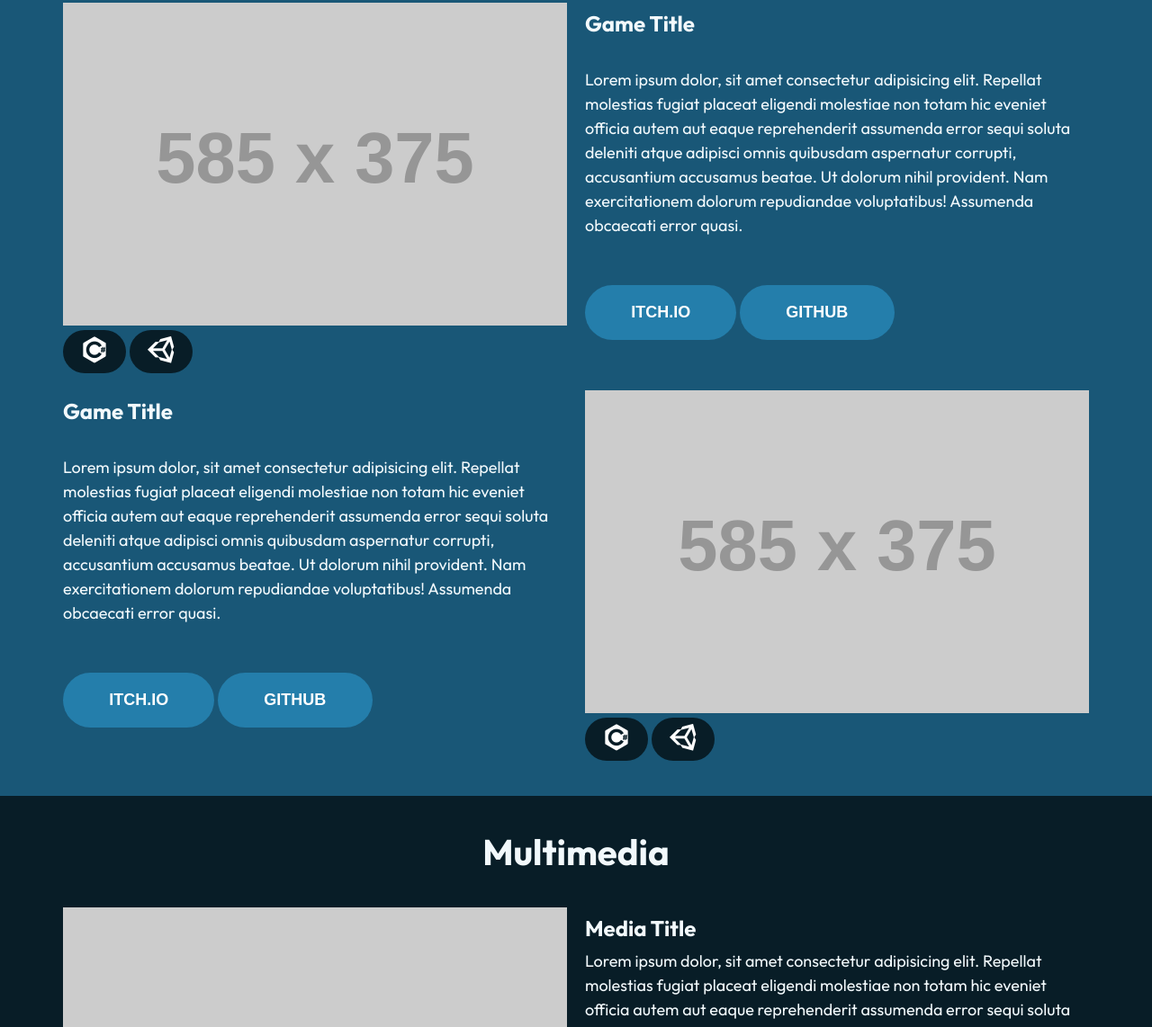
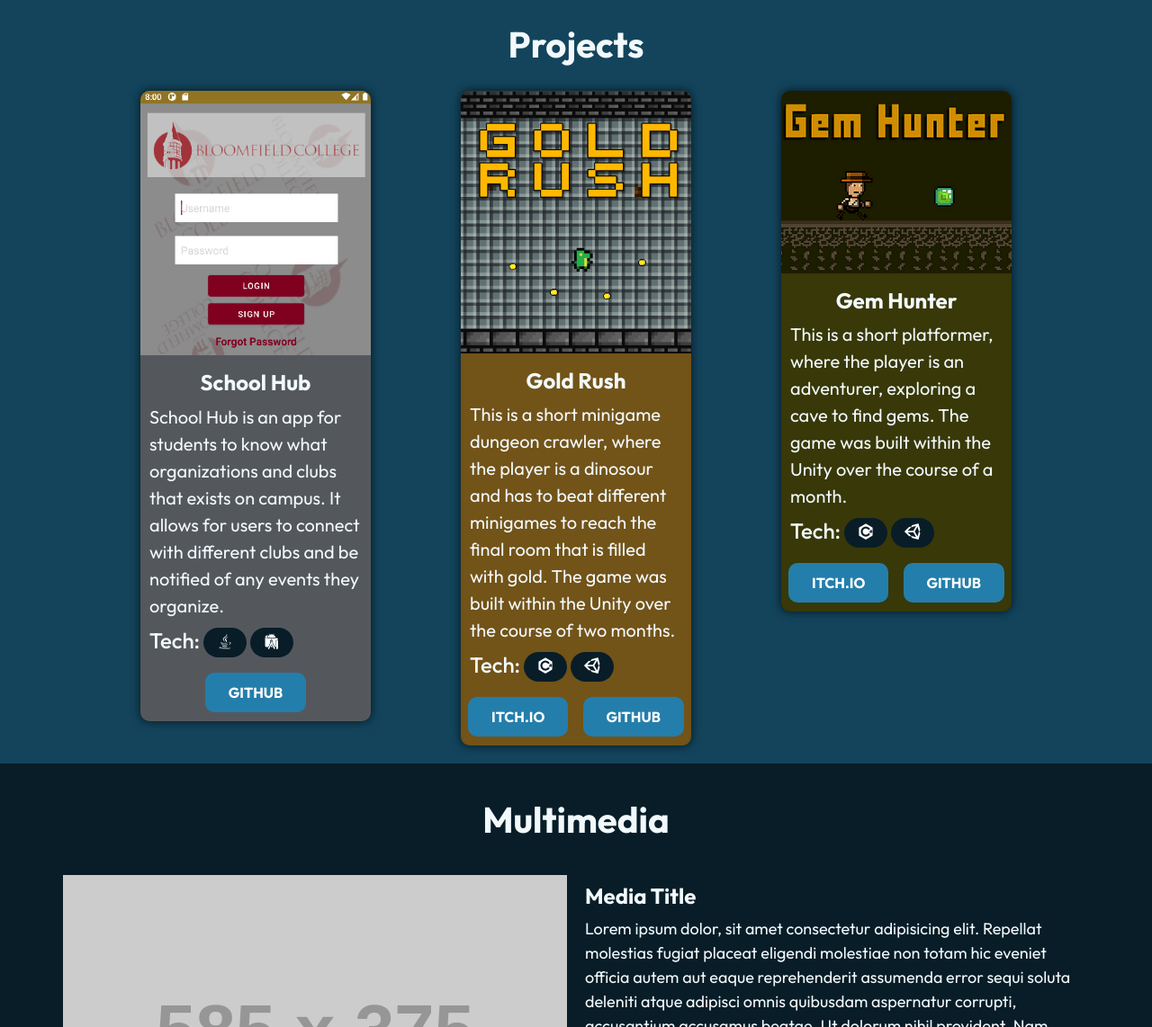
Before and after one commit to Abe-54/Personal-Website, a plain HTML site: page index.html in a window 1280 px wide. Shown: the part 1658-2800 px from the top of the page at 90% size. Drawn offline with nearby package versions, Linux system fonts and the light colour scheme; placeholder pictures from the web are drawn by us.

Commit message:
Changed Games Section to Projects Section and changed project section layout

```diff
--- a/css/styles.css
+++ b/css/styles.css
@@ -104,17 +104,14 @@ a {
 }
 
 .tag--small {
-  font-size: 1.6rem;
+  font-size: 2rem;
   padding: 0.5rem 1.5rem;
 }
 
 @media screen and (min-width: 1024px) {
   .tag {
     border-radius: 3rem;
-    font-size: 3rem;
-  }
-  .tag--small {
-    font-size: 1.2rem;
+    font-size: 1.8rem;
   }
 }
 
@@ -323,7 +320,7 @@ a {
     font-size: 1.8rem;
     font-weight: 600;
     margin: 1rem 0;
-    outline: 0;
+    /* outline: 0; */
     padding: 2rem 4vw;
     text-align: center;
     text-transform: uppercase;
@@ -370,7 +367,7 @@ a {
 
 .hero__image {
     width: 100%;
-    margin-top: 5rem;
+    margin-top: 3rem;
 }
 
 .circle {
@@ -390,6 +387,10 @@ a {
 @media screen and (min-width: 945px) {
     .hero {
         padding-top: 5rem ;
+    }
+
+    .hero__image {
+        margin-top: 5rem;
     }
 
     .hero-image__container {
@@ -417,7 +418,7 @@ a {
 
 .circle--about {
     background: var(--color-1200);
-    max-width: 50vw;
+    max-width: 75%;
     display: flex;
     align-content: center;
     padding-top: 5rem;
@@ -431,9 +432,13 @@ a {
     margin: 1rem 0;
 }
 
+.about-me--text {
+    max-height: min-content;
+}
+
 @media screen and (min-width: 768px) {
     .circle--about {
-        max-width: 25vw;
+        /* max-width: 25vw; */
     }
 }
 
@@ -459,62 +464,123 @@ a {
     }
 }
 
-/* Games Block*/
+/* Projects Block*/
 
-.block--games {
+.block--project {
     background: var(--color-1200);
 }
 
-.game {
-    gap: 0rem 2rem;
-    margin: 2rem 0rem;
+.project--item {
+    max-width: 60vw;
 }
 
-.game__heading {
+.project__heading {
     margin: 1rem 0;
 }
 
-.game__image {
+.project__image {
     width: 100%;
     margin-bottom: 0;
+}
+
+.divider {
+    height: 20px;
+    width: 100%;
+    background: var(--color-1400);
+    display: flex;
+    justify-content: center;
+    margin: auto;
+    border-radius: 3rem;
 }
 
 .tools--list .list__item{
     display: inline-block;
     margin-top: 0rem;
+    margin-bottom: 0rem;
+
+}
+
+.list__title {
+    margin: 0 0 0 1rem;
+    font-weight: 500;
 }
 
 .tools--list {
-    margin: 0;
+    margin: 0rem;
+    padding: 1rem 0rem;
 }
 
-.game__description {
+.project__description {
     display: flex;
     flex-wrap: wrap;
     justify-content: center;
+    padding: 0rem 1rem;
+    font-size: 2rem;
 }
 
-@media screen and (min-width: 768px) {
-  .game:nth-of-type(even) .game__content {
-    order: 1;
-  }
+.project__description p {
+    margin:0;
+}
 
-  .game:nth-of-type(odd) .game__accesories {
-    justify-content: start;
-  }
+.project__flex__list {
+    display: flex;
+    flex-direction: column;
+    flex-wrap: wrap;
+    justify-content: center;
+    align-content: center;
+    gap: 3rem 10rem;
+}
 
-  .game:nth-of-type(odd) .game__accesories .btn{
-    margin-right: 2rem;
-  }
+.project__links {
+    display: flex;
+    flex-wrap: wrap;
+    justify-content: space-around;
+}
 
-  .game:nth-of-type(even) .game__accesories .btn {
-    margin-left: 2rem;
-  }
+.project__links .btn {
+    border-radius: 10px;
+    padding: 1rem 2vw;
+    transition: all .2s ease-in-out;
+    font-size: 1.6rem;
+}
 
-  .game__description {
-    justify-content: start;
+.card--project {
+    border-radius: 10px;
 }
+
+.card--school-hub {
+    background: #54585d;
 }
+
+.card--gold-rush {
+    background: #725318;
+}
+
+.card--gem-hunter {
+    background: #383808;
+}
+
+.project__links .btn:hover {
+    transform: scale(1.1);
+}
+
+.continer--projects {
+    max-width: 110%;
+}
+
+@media screen and (min-width: 1024px) {
+    .project__flex__list {
+        flex-direction: row;
+        /* gap: 0rem; */
+    }
+}
+
+@media screen and (min-width: 1230px) {
+    .project--item {
+        max-width: 20dvw;
+    }
+}
+
 
 /* Multimedia */
 
--- a/index.html
+++ b/index.html
@@ -30,7 +30,7 @@
       <li class="nav__item"><a href="#home">Home</a></li>
       <li class="nav__item"><a href="#about">About Me</a></li>
       <li class="nav__item"><a href="#skills">Skills</a></li>
-      <li class="nav__item"><a href="#games">Games</a></li>
+      <li class="nav__item"><a href="#projects">Projects</a></li>
       <li class="nav__item"><a href="#multimedia">Multimedia</a></li>
       <li class="nav__item"><a href="#socials">Socials</a></li>
     </ul>
@@ -41,9 +41,9 @@
       <header class="block__header hero__content">
         <h1 class="block__heading">Abraham Rubio</h1>
         <p class="hero__tagline">
-          Software Engineer | Game Developer | Web Developer
+          Android Developer | Game Developer | Web Developer
           <br><br>
-          Lorem ipsum dolor, sit amet consectetur adipisicing elit. Exercitationem, dignissimos?
+          A developer who enjoys programming and bringing ideas to life through code!
         </p>
 
         <button class="btn btn--primary">Resume</button>
@@ -60,12 +60,17 @@
   <section class="block block--about" id="about">
     <div class="container">
       <article class="grid grid--1x2">
-        <div>
+        <div class="about-me--text">
           <h2 class="section__heading">About Me</h2>
-          <p>
-            Lorem ipsum dolor sit amet consectetur adipisicing elit. Ea
-            voluptatum consectetur necessitatibus non magnam illum nesciunt,
-            soluta quibusdam deserunt quia!
+          <p> I’m a Software Developer. </p>
+          <p><strong>Officially</strong>, my work is to code websites, program game mechanics, or even create mobile
+            apps. I have to write
+            tests to ensure the code works as intended and fix the numerous bugs that eventually make themselves known.
+          </p>
+
+          <p><strong>But really?</strong> I convert someone’s dream into reality. Whether that be through creating their
+            dream webpage,
+            application, or video game. I break down the problem they want to solve and design a solution for them.</p>
           </p>
         </div>
         <div class="circle circle--about">
@@ -135,59 +140,110 @@
     </div>
   </section>
 
-  <section class="block block--games" id="games">
-    <div class="container">
+  <section class="block block--projects" id="projects">
+    <div class="container continer--projects">
       <header class="block__header">
-        <h2 class="block__heading">Games</h2>
+        <h2 class="block__heading">Projects</h2>
       </header>
-      <article class="grid grid--1x2 game">
-        <div class="game__content">
-          <img class="game__image" src="https://via.placeholder.com/585x375" alt="" />
-          <div class="game__accesories">
-            <ul class="list tools--list">
-              <li class="list__item"><span class="tag tag--primary"><i class="devicon-csharp-plain"></i></span></li>
-              <li class="list__item"><span class="tag tag--primary"><i class="devicon-unity-original"></i></span></li>
-            </ul>
+
+      <div class="project__flex__list">
+        <div class="project--item">
+          <div class="card card--primary card--project card--school-hub">
+            <div class="project__content">
+              <img class="project__image" src="images/school_hub.png" alt="Picture of School Hub android application" />
+            </div>
+            <div class="project__description">
+              <h3 class="project__heading">School Hub</h3>
+              <p>
+                School Hub is an app for students to know what organizations and clubs that exists on campus. It allows
+                for users to connect with different clubs and be notified of any events they organize.
+              </p>
+            </div>
+            <div class="project__accesories">
+              <ul class="list tools--list">
+                <li class="list__item">
+                  <h3 class="list__title">Tech:</h3>
+                </li>
+                <li class="list__item"><span class="tag tag--primary tag--small"><i
+                      class="devicon-java-plain"></i></span>
+                </li>
+                <li class="list__item"><span class="tag tag--primary tag--small"><i
+                      class="devicon-androidstudio-plain"></i></span>
+                </li>
+              </ul>
+            </div>
+            <div class="project__links">
+              <a class="btn btn--primary" href="https://github.com/Abe-54/School-Hub" target="_blank">Github</a>
+            </div>
           </div>
         </div>
-        <div class="game__description">
-          <h3 class="game__heading">Game Title</h3>
-          <p>
-            Lorem ipsum dolor, sit amet consectetur adipisicing elit. Repellat molestias fugiat placeat eligendi
-            molestiae non totam hic eveniet officia autem aut eaque reprehenderit assumenda error sequi soluta deleniti
-            atque adipisci omnis quibusdam aspernatur corrupti, accusantium accusamus beatae. Ut dolorum nihil
-            provident. Nam exercitationem dolorum repudiandae voluptatibus! Assumenda obcaecati error quasi.
-          </p>
-          <div class="game__links">
-            <button class="btn btn--primary">Itch.io</button>
-            <button class="btn btn--primary">Github</button>
+        <div class="project--item">
+          <div class="card card--primary card--project card--gold-rush">
+            <div class="project__content">
+              <img class="project__image" src="images/gold_rush.png" alt="Cover image for gold rush game" />
+            </div>
+            <div class="project__description">
+              <h3 class="project__heading">Gold Rush</h3>
+              <p>
+                This is a short minigame dungeon crawler, where the player is a dinosour and has to beat different
+                minigames to reach the final room that is filled with gold. The game was built within the Unity over the
+                course of two months.
+              </p>
+            </div>
+            <div class="project__accesories">
+              <ul class="list tools--list">
+                <li class="list__item">
+                  <h3 class="list__title">Tech:</h3>
+                </li>
+                <li class="list__item"><span class="tag tag--primary tag--small"><i
+                      class="devicon-csharp-plain"></i></span>
+                </li>
+                <li class="list__item"><span class="tag tag--primary tag--small"><i
+                      class="devicon-unity-original"></i></span>
+                </li>
+              </ul>
+            </div>
+            <div class="project__links">
+              <a class="btn btn--primary" href="https://abe-54.itch.io/gold-rush" target="_blank">Itch.io</a>
+              <a class="btn btn--primary" href="https://github.com/Abe-54/Gold-Rush" target="_blank">Github</a>
+            </div>
           </div>
         </div>
-      </article>
-      <article class="grid grid--1x2 game">
-        <div class="game__content">
-          <img class="game__image" src="https://via.placeholder.com/585x375" alt="" />
-          <div class="game__accesories">
-            <ul class="list tools--list">
-              <li class="list__item"><span class="tag tag--primary"><i class="devicon-csharp-plain"></i></span></li>
-              <li class="list__item"><span class="tag tag--primary"><i class="devicon-unity-original"></i></span></li>
-            </ul>
+        <div class="project--item">
+          <div class="card card--primary card--project card--gem-hunter">
+            <div class="project__content">
+              <img class="project__image" src="images/gem_hunter.png" alt="Cover image for gem hunter game" />
+            </div>
+            <div class="project__description">
+              <h3 class="project__heading">Gem Hunter</h3>
+              <p>
+                This is a short platformer, where the player is an adventurer, exploring a cave to find gems. The game
+                was built within the Unity over the course of a month.
+              </p>
+            </div>
+            <div class="project__accesories">
+              <ul class="list tools--list">
+                <li class="list__item">
+                  <h3 class="list__title">Tech:</h3>
+                </li>
+                <li class="list__item"><span class="tag tag--primary tag--small"><i
+                      class="devicon-csharp-plain"></i></span>
+                </li>
+                <li class="list__item"><span class="tag tag--primary tag--small"><i
+                      class="devicon-unity-original"></i></span>
+                </li>
+              </ul>
+            </div>
+            <div class="project__links">
+              <a class="btn btn--primary" href=https://abe-54.itch.io/gem-hunter" target="_blank">Itch.io</a>
+              <a class="btn btn--primary" href="https://github.com/Abe-54/Gem-Hunter" target="_blank">Github</a>
+            </div>
           </div>
         </div>
-        <div class="game__description">
-          <h3 class="game__heading">Game Title</h3>
-          <p>
-            Lorem ipsum dolor, sit amet consectetur adipisicing elit. Repellat molestias fugiat placeat eligendi
-            molestiae non totam hic eveniet officia autem aut eaque reprehenderit assumenda error sequi soluta deleniti
-            atque adipisci omnis quibusdam aspernatur corrupti, accusantium accusamus beatae. Ut dolorum nihil
-            provident. Nam exercitationem dolorum repudiandae voluptatibus! Assumenda obcaecati error quasi.
-          </p>
-          <div class="game__links">
-            <button class="btn btn--primary">Itch.io</button>
-            <button class="btn btn--primary">Github</button>
-          </div>
-        </div>
-      </article>
+      </div>
+
+
+      <!-- <div class="divider"></div> -->
     </div>
   </section>
 
```
Also changed, not shown: images/gem_hunter.png (added), images/gold_rush.png (added), images/school_hub.png (added).
